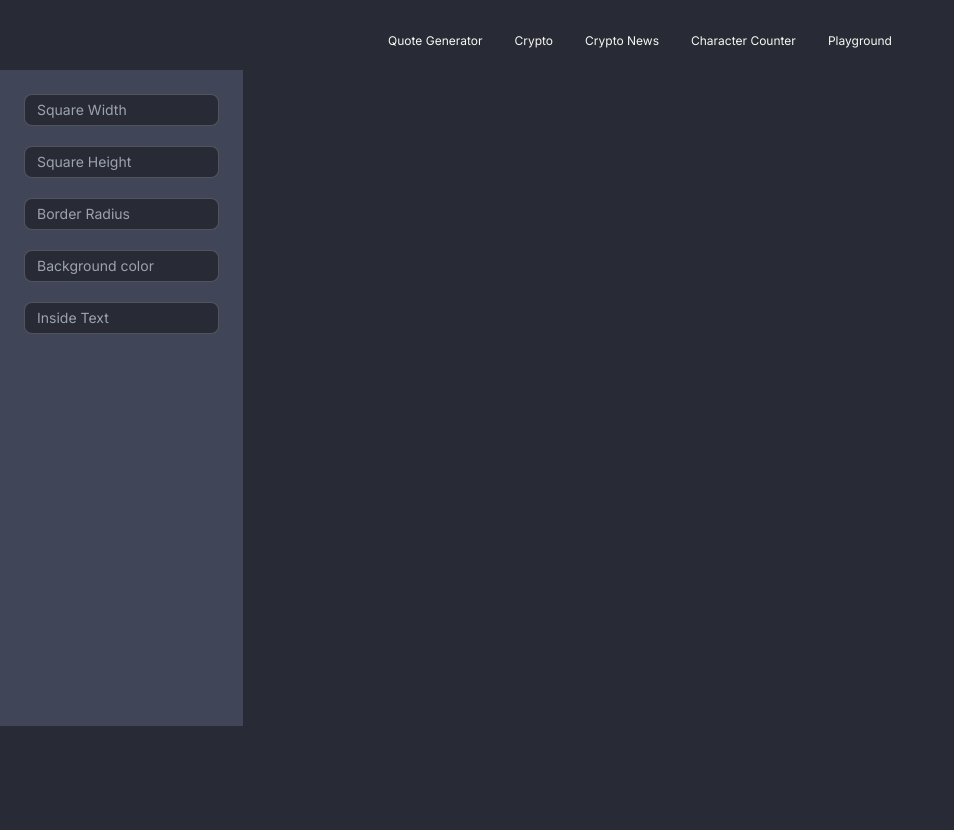
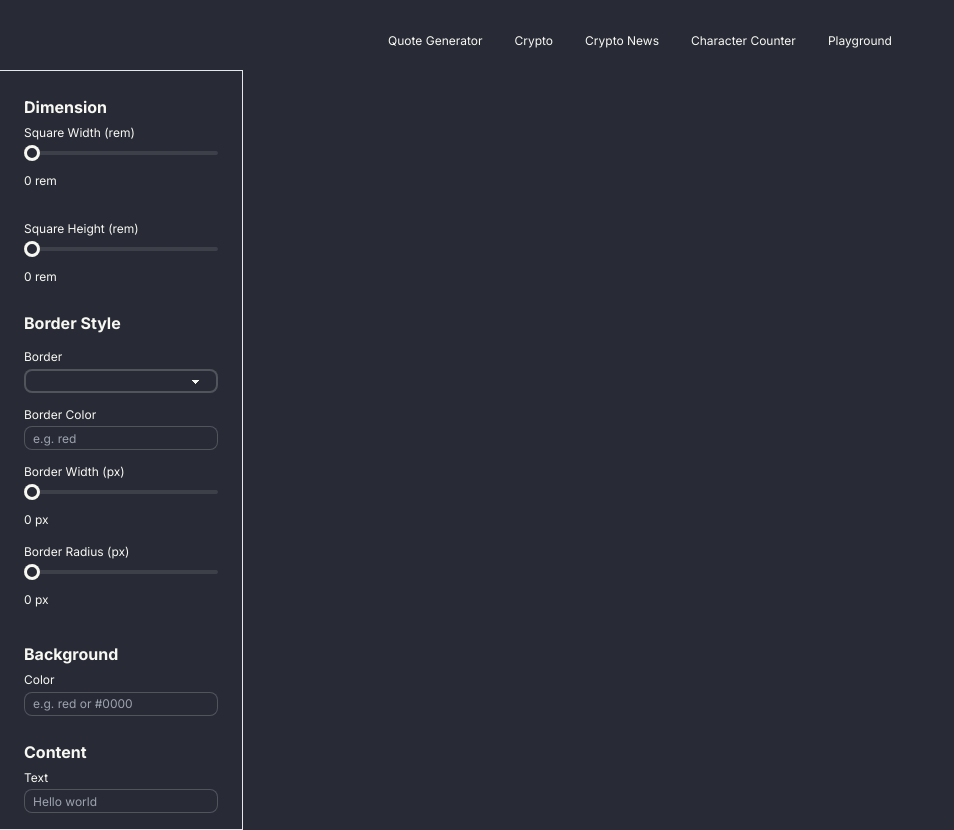
Before and after one commit to fritzgerald658/vue-js-projects-12-2024, a Vue app: page /playground in a window 1280 px wide. Shown: the whole page, without its empty margins (0-954 px from the left). Before the commit the page ends 800 px from the top, so only its background shows below. Built offline with nearby package versions, Linux system fonts and the light colour scheme.

Commit message:
added element editor, added gsap, added animation

```diff
--- /dev/null
+++ b/src/assets/js/animation.js
@@ -0,0 +1,18 @@
+import { gsap } from "gsap";
+const applyAnimations = (square, selectedAnimation) => {
+  if (!square.value) {
+    console.warn("No square element found.");
+    return;
+  }
+  gsap.killTweensOf(square.value);
+  switch (selectedAnimation.value) {
+    case "rotate":
+      gsap.to(square.value, {
+        rotation: 360,
+        duration: 2,
+        onComplete: () => gsap.set(square.value, { rotation: 0 }),
+      });
+  }
+};
+
+export default applyAnimations;
--- a/src/views/PlaygroundView.vue
+++ b/src/views/PlaygroundView.vue
@@ -1,69 +1,255 @@
+<script setup>
+import { computed, ref } from "vue";
+import { gsap } from "gsap";
+
+const square = ref(null);
+const selectedAnimation = ref("");
+
+const squareWidth = ref(0); // default value
+const squareHeight = ref(0); // default value
+const bgColor = ref("");
+const insideText = ref("");
+const bRadius = ref("0");
+const bStyle = ref("");
+const bColor = ref("");
+const bWidth = ref("0");
+
+const onHover = () => {
+  gsap.to(square.value, {
+    rotation: 360,
+    duration: 2,
+    ease: "power2.inOut",
+    onComplete: () =>
+      gsap.set(square.value, {
+        rotation: 0,
+        duration: 2,
+        ease: "power2.inOut",
+      }),
+  });
+};
+
+const applyAnimations = () => {
+  gsap.killTweensOf(square.value);
+
+  switch (selectedAnimation.value) {
+    case "rotate":
+      gsap.to(square.value, {
+        rotation: 360,
+        duration: 2,
+        ease: "power2.inOut",
+        onComplete: () =>
+          gsap.set(square.value, {
+            rotation: 0,
+            duration: 2,
+            ease: "power2.inOut",
+          }),
+      });
+      break;
+    case "scale":
+      gsap.to(square.value, {
+        scale: 1.5,
+        duration: 2,
+        ease: "elastic",
+        onComplete: () =>
+          gsap.set(square.value, {
+            scale: 1,
+            duration: 2,
+            ease: "elastic",
+          }),
+      });
+      break;
+    case "bounce":
+      gsap.to(square.value, {
+        y: -100,
+        duration: 1,
+        ease: "back",
+        onComplete: () =>
+          gsap.set(square.value, { y: 0, duration: 1, ease: "back" }),
+      });
+      break;
+    case "fade":
+      gsap.to(square.value, {
+        opacity: 0, // Fade out to 0 (fully transparent)
+        duration: 2, // Duration of the fade
+        ease: "power1.inOut", // Ease function for smooth transition
+        onComplete: () => {
+          // Optionally, reset opacity after fading out
+          gsap.set(square.value, {
+            opacity: 1,
+            duration: 2, // Duration of the fade
+            ease: "power1.inOut",
+          });
+        },
+      });
+      break;
+  }
+};
+
+const squareStyle = computed(() => ({
+  width: `${squareWidth.value}rem`,
+  height: `${squareHeight.value}rem`,
+  "background-color": `${bgColor.value}`,
+  "border-style": `${bStyle.value}`,
+  "border-radius": `${bRadius.value}px`,
+  "border-color": `${bColor.value}`,
+  "border-width": `${bWidth.value}px`,
+}));
+</script>
 <template>
   <div class="flex flex-col md:flex-row">
-    <div class="w-[100vw] md:w-[18rem] bg-neutral p-6 mt-5">
+    <div
+      class="w-[100vw] md:w-[18rem] h-[25vh] md:h-[95vh] overflow-y-auto md:border-r-[1px] md:border-y-[1px] px-16 md:px-6 p-6 mt-5"
+    >
+      <h1 class="font-bold">Dimension</h1>
+      <!--Width-->
+      <div class="editor-container">
+        <label for="" class="text-[12px]">Square Width (rem)</label>
         <input
-        class="input input-bordered input-xs md:input-sm w-full max-w-xs"
-        type="number"
+          class="range range-xs"
+          type="range"
+          step="1"
+          max="60"
           placeholder="Square Width"
           v-model="squareWidth"
         />
+        <span class="text-[12px]">{{ squareWidth }} rem</span>
+      </div>
       <br />
+      <div class="editor-container">
+        <!--Height-->
+        <label for="" class="text-[12px]">Square Height (rem)</label>
         <input
-        class="input input-bordered input-xs md:input-sm w-full max-w-xs mt-5"
-        type="number"
+          class="range range-xs"
+          type="range"
+          step="1"
+          max="40"
           placeholder="Square Height"
           v-model="squareHeight"
         />
+        <span class="text-[12px]">{{ squareHeight }} rem</span>
+      </div>
+      <br />
+      <h1 class="font-bold">Border Style</h1>
+      <!--Border Style-->
+      <div class="editor-container my-2">
+        <label for="border-style" class="text-[12px]">Border</label> <br />
+        <select
+          v-model="bStyle"
+          class="text-[12px] border-2 select select-xs w-full max-w-xs select-bordered"
+        >
+          <option disabled selected>Select border style</option>
+          <option value="none">None</option>
+          <option value="solid">Solid</option>
+          <option value="dashed">Dashed</option>
+          <option value="dotted">Dotted</option>
+          <option value="double">Double</option>
+          <option value="groove">Groove</option>
+          <option value="ridge">Ridge</option>
+          <option value="inset">Inset</option>
+          <option value="outset">Outset</option>
+          <option value="hidden">Hidden</option>
+        </select>
+      </div>
+      <div class="editor-container">
+        <label for="border-color" class="text-[12px]">Border Color</label>
         <br />
         <input
-        class="input input-bordered input-xs md:input-sm w-full max-w-xs mt-5"
-        type="number"
+          type="text"
+          placeholder="e.g. red"
+          class="input input-xs input-bordered w-full max-w-xs"
+          v-model="bColor"
+        />
+      </div>
+      <div class="editor-container my-2">
+        <!--Border Width-->
+        <label for="" class="text-[12px]">Border Width (px)</label>
+        <input
+          class="range range-xs"
+          type="range"
+          max="50"
+          placeholder="Border Width"
+          v-model="bWidth"
+        /><span class="text-[12px]">{{ bWidth }} px</span>
+      </div>
+      <div class="editor-container my-2">
+        <!--Border Radius-->
+        <label for="" class="text-[12px]">Border Radius (px)</label>
+        <input
+          class="range range-xs"
+          type="range"
+          max="500"
           placeholder="Border Radius"
           v-model="bRadius"
+        /><span class="text-[12px]">{{ bRadius }} px</span>
+      </div>
+      <br />
+      <h1 class="font-bold">Background</h1>
+      <div class="editor-container">
+        <!--Background Color-->
+        <label for="" class="text-[12px]">Color</label>
+        <input
+          class="text-[12px] input input-bordered input-xs w-full max-w-xs"
+          type="text"
+          placeholder="e.g. red or #0000"
+          v-model="bgColor"
         />
+      </div>
       <br />
+      <h1 class="font-bold">Content</h1>
+      <div class="editor-container">
+        <!--Content Text-->
+        <label for="" class="text-[12px]">Text</label>
         <input
-        class="input input-bordered input-xs md:input-sm w-full max-w-xs mt-5"
+          class="input input-bordered input-xs w-full max-w-xs"
           type="text"
-        placeholder="Background color"
-        v-model="bgColor"
-      /><br />
-      <input
-        class="input input-bordered input-xs md:input-sm w-full max-w-xs mt-5"
-        type="text"
-        placeholder="Inside Text"
+          placeholder="Hello world"
           v-model="insideText"
-      /><br />
+        />
       </div>
+      <br />
+      <!--Choose animation-->
+      <h1 class="font-bold">Animation</h1>
+      <div class="editor-container">
+        <label for="animation-select" class="text-[12px]"
+          >Choose Animation:
+        </label>
+        <select
+          id="animation-select"
+          v-model="selectedAnimation"
+          class="select select-bordered select-sm text-[12px] mr-2 my-2"
+        >
+          <option value="rotate">Rotate</option>
+          <option value="scale">Scale</option>
+          <option value="bounce">Bounce</option>
+          <option value="fade">Fade</option>
+        </select>
+
+        <button
+          class="text-[12px] btn btn-accent btn-xs"
+          @click="applyAnimations()"
+        >
+          Animate
+        </button>
+      </div>
+    </div>
+    <!--Actual Square-->
     <div
       class="editable-element flex justify-center items-center mt-9 w-full h-[50%] md:h-[80vh]"
     >
       <div
+        @mouseover="onHover"
+        ref="square"
         class="square bg-black flex justify-center items-center"
         :style="squareStyle"
       >
         <p v-if="insideText">{{ insideText }}</p>
       </div>
+      <br />
     </div>
   </div>
 </template>
-<script setup>
-import { computed, ref } from "vue";
 
-const squareWidth = ref(); // default value
-const squareHeight = ref(); // default value
-const bgColor = ref("");
-const insideText = ref("");
-const bRadius = ref("");
-
-const squareStyle = computed(() => ({
-  width: `${squareWidth.value}rem`,
-  height: `${squareHeight.value}rem`,
-  "background-color": `${bgColor.value}`,
-  "border-radius": `${bRadius.value}px`,
-}));
-</script>
-<style>
+<style scoped>
 .square {
   transition: 0.6s;
 }
```
Lines whose indentation alone changed are shown as unchanged.
